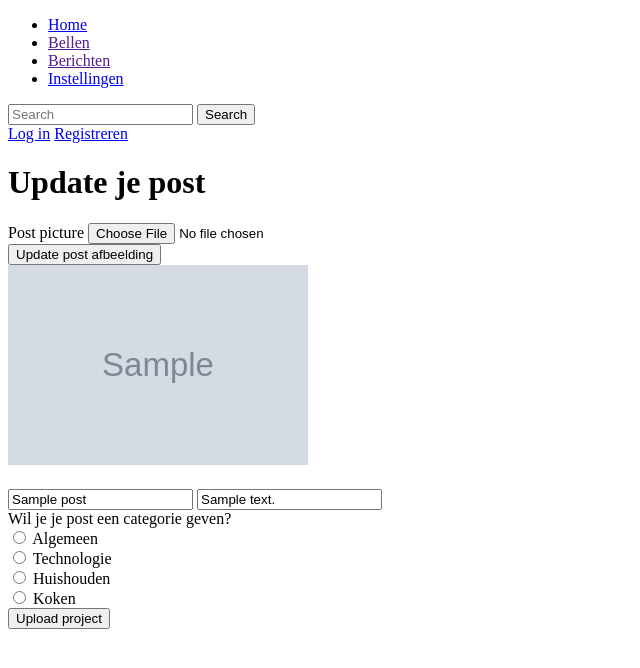
After one commit to FlorVk/Bridge-the-gap, a PHP site: page /updatepost.php?id=1 in a window 1280 px wide. The commit adds this page. Shown: the top 668 px of the page, without its empty margins (0-640 px from the left). Run offline with PHP 8.4, Linux system fonts and the light colour scheme; tables that the repository leaves empty or names only in its code hold one stand-in row (values such as "Sample post"); grey boxes marked "Sample" are stand-in pictures.

Commit message:
feat: update post

```diff
--- a/classes/Post.php
+++ b/classes/Post.php
@@ -188,6 +188,32 @@
         }
 
 
+        public function updatePost()
+        {
+            $conn = Db::getInstance();
+            $statement = $conn->prepare("UPDATE`posts` SET `title` = :title, `description` = :description, `category` = :category WHERE `posts`.`id` = :id;");
+            $statement->bindValue(':title', $this->title);
+            $statement->bindValue(':description', $this->description);
+            $statement->bindValue(':id', $this->postId);
+            $statement->bindValue(':category', $this->category);
+            $statement->execute();
+
+        }
+
+        public function updatePostPicture($postPicture, $postId)
+        {
+            $conn = Db::getInstance();
+            $statement = $conn->prepare("UPDATE `posts` SET `img_path` = :imgPath WHERE `posts`.`id` = :id;");
+            $statement->bindValue(":id", $postId);
+            $statement->bindValue(":imgPath", $postPicture);
+
+            $statement->execute();
+
+            //header('location: updateproject.php');
+        }
+
+
+
     }
 
 ?>
--- /dev/null
+++ b/updatepost.php
@@ -0,0 +1,134 @@
+<?php
+require_once("bootstrap.php");
+    session_start();
+    if (isset($_SESSION['id'])) {
+        $user = new User();
+        $sessionId = $_SESSION['id'];
+        $userData = User::getUserFromId($sessionId);
+    }
+
+    $post = new Post();
+    $postId = $_GET['id'];
+    $postData = Post::getPost($postId);
+
+    if(!empty($_POST['updatePostImage'])){
+        $imageName = $_FILES['postImage']['name'];
+                $fileType  = $_FILES['postImage']['type'];
+                $fileSize  = $_FILES['postImage']['size'];
+                $fileTmpName = $_FILES['postImage']['tmp_name'];
+                $fileError = $_FILES['postImage']['error'];
+
+                $fileData = explode('/', $fileType);
+                $fileExtension = $fileData[count($fileData)-1];
+
+                if ($fileExtension == 'jpg' || $fileExtension == 'jpeg' || $fileExtension == 'png') {
+                    //check if file is correct type
+                    //check file size
+                    try {
+                        if ($fileSize < 5000000) {
+                            $fileNewName = "images/postpictures/".basename($imageName);
+                            $uploaded = move_uploaded_file($fileTmpName, $fileNewName);
+
+                            try {
+                                if ($uploaded) {
+                                    $postPicture = basename($imageName);
+                                    $post->setImage($postPicture);
+                                    $post->updatePostPicture($postPicture, $postId);
+
+                                    header('location: updatepost.php?id='.$postId);
+
+                                }
+                            } catch (Exception $e) {
+                                echo 'Er is iets misgelopen' . $e->getMessage();
+                            }
+                        }
+                    } catch (Exception $e) {
+                        echo 'Bestand te groot' . $e->getMessage();
+                    }
+                }
+    }
+
+    if (!empty($_POST['update'])) {
+        try {
+            $post->setTitle($_POST['updateTitle']);
+            $post->setDescription($_POST['updateDescription']);
+            $post->setPostId($postData['id']);
+
+            if(isset($_POST['updateCategory'])) {
+                $post->setCategory($_POST['updateCategory']);
+            }
+
+            $post->updatePost();
+
+            header('location: updatepost.php?id='.$postId);
+
+
+        } catch (Throwable $error) {
+            $error = $error->getMessage();
+        }
+    }
+?><!DOCTYPE html>
+<html lang="en">
+<head>
+    <meta charset="UTF-8">
+    <meta http-equiv="X-UA-Compatible" content="IE=edge">
+    <meta name="viewport" content="width=device-width, initial-scale=1.0">
+    <title>Document</title>
+    <link rel="stylesheet" href="styles/style.css">
+</head>
+<body>
+<header>
+        <?php include('nav.php'); ?>
+    </header>
+
+    <h1>Update je post</h1>
+
+    <form action="" method="POST" enctype="multipart/form-data">
+        <div>
+            <label>Post picture</label>
+            <input type="file" id="postImage" name="postImage">
+        </div>
+        <input type="submit" name="updatePostImage" value="Update post afbeelding">
+        <?php if(isset($postData['img_path'])) : ?>
+            <div class="user__self">
+            <img class="postpicture_medium" src="images/postpictures/<?php echo $postData['img_path']; ?>" alt="Post picture">
+
+            </div>
+        <?php endif; ?>
+    </form>
+
+    <form action="" method="POST" enctype="multipart/form-data">
+
+
+        <div class="uploadForm">
+
+            <div class="inputPost">
+                <input type="text" placeholder="Titel van je vraag" name="updateTitle" value="<?php echo htmlspecialchars($postData['title']); ?>" class="inputField">
+                <input type="text" placeholder="Stel hier je vraag" name="updateDescription" value="<?php echo htmlspecialchars($postData['description']); ?>" class="inputField">
+            </div>
+
+            <div>
+                <label>Wil je je post een categorie geven? </label>
+                    <div>
+                        <input type="radio" name="updateCategory" value="Algemeen">
+                        <label for="">Algemeen</label>
+                    </div>
+                    <div>
+                        <input type="radio" name="updateCategory" value="Technologie">
+                        <label for="">Technologie</label>
+                    </div>
+                    <div>
+                        <input type="radio" name="updateCategory" value="Huishouden">
+                        <label for="">Huishouden</label>
+                    </div>
+                    <div>
+                        <input type="radio" name="updateCategory" value="Koken">
+                        <label for="">Koken</label>
+                    </div>
+            </div>
+            <input type="submit" class="postButton" name="update" value="Upload project">
+        </div>
+
+    </form>
+</body>
+</html>
--- a/user.php
+++ b/user.php
@@ -7,7 +7,6 @@ session_start();
 $sessionId = $_SESSION['id'];
 
 $userData = User::getUserFromId($sessionId);
-$senior = User::checkSenior();
 
 $firstName = $userData['firstname'];
 $lastName = $userData['lastname'];
@@ -41,7 +40,7 @@ $allPosts = Post::getPostsByUserId($id);
 
         <div class="user__information">
             <p class="user__bio"><?php echo $userData['bio']; ?></p>
-            <a class="user_senior"><?php echo $senior; ?></a>
+            <a class="user_senior"><?php echo $userData['senior']; ?></a>
         </div>
 
         <?php if($sessionId == $id) : ?>
```
Also changed, not shown: detailpost.php (+13 -0 lines), images/postpictures/1200px-Sky_with_puffy_clouds.jpg (added), images/postpictures/44-443522_happy-egg-co-raised-with-love-chickens-chicken.png (added), images/postpictures/dex27af-90ba1852-d5e6-4be2-9fe7-530bfe085b5c.png (added).
